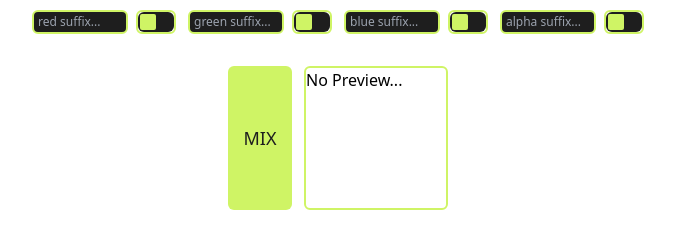
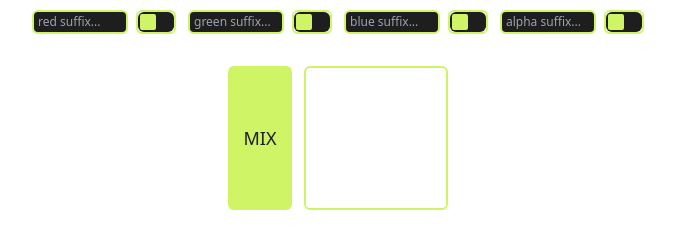
Before and after one commit to juninholiveira/channel-mixer, a React (Create React App) app: page / in a window 1280 px wide. Shown: the part 368-616 px from the top of the page, without its empty margins (302-977 px from the left). Built offline with nearby package versions, Linux system fonts and the light colour scheme.

Commit message:
feat: save dialog

```diff
--- a/electron/preload.ts
+++ b/electron/preload.ts
@@ -1,5 +1,5 @@
 import { ipcRenderer, contextBridge } from "electron"
 
 contextBridge.exposeInMainWorld("api", {
-	sendFile: (file: string) => ipcRenderer.send("file", file),
+	saveFile: (file: string[]) => ipcRenderer.send("save", file),
 })
--- a/src/App.tsx
+++ b/src/App.tsx
@@ -126,7 +126,7 @@ export default function App() {
 			setPreview(dataUrlImage)
 
 			// Send the image file to the main proccess
-			window.api.sendFile(dataUrlImage)
+			// window.api.sendFile([dataUrlImage, "ORM"])
 
 		} catch (error) {
 			console.log(error)
--- a/src/components/ImageOutput.tsx
+++ b/src/components/ImageOutput.tsx
@@ -1,11 +1,29 @@
+import { FloppyDisk } from "phosphor-react"
+
 interface IImageOutputProps {
 	preview: string | undefined
 }
 
 export default function ImageOutput({preview}:IImageOutputProps) {
+
+	function handleSave() {
+		if (preview)
+			window.api.saveFile([preview, "ORM"])
+	}
+
 	return (
-		<div className="w-36 h-36 border-2 border-light-accent rounded-md">
-			{ preview ? <img src={preview} alt="image" className="max-w-full max-h-full m-auto group-hover:brightness-50" /> : <p>No Preview...</p>}
+		<div
+			className="relative group w-36 h-36 border-2 border-light-accent rounded-md flex items-center justify-center hover:cursor-pointer"
+			// Conditionally add a onClick to save the iamge if there's any image
+			{...(preview && { onClick: () => handleSave()})}
+		>
+			{
+				// Shows a Save icon when hovering the container with an image loaded
+				preview && <FloppyDisk color="#CFF465" weight="regular" size={32} className="hidden group-hover:block"/>
+			}
+			<div className={"absolute -z-10 h-full w-full m-0 p-0 flex"}>
+				{ preview && <img src={preview} alt="image" className="max-w-full max-h-full m-auto group-hover:brightness-50" /> }
+			</div>
 		</div>
 	)
 }
--- a/src/custom.d.ts
+++ b/src/custom.d.ts
@@ -1,5 +1,5 @@
 export interface IAPI {
-	sendFile: (file: string) => void,
+	saveFile: (file: string[]) => void,
 }
 
 declare global {
```
Also changed, not shown: electron/main.ts (+11 -4 lines).
